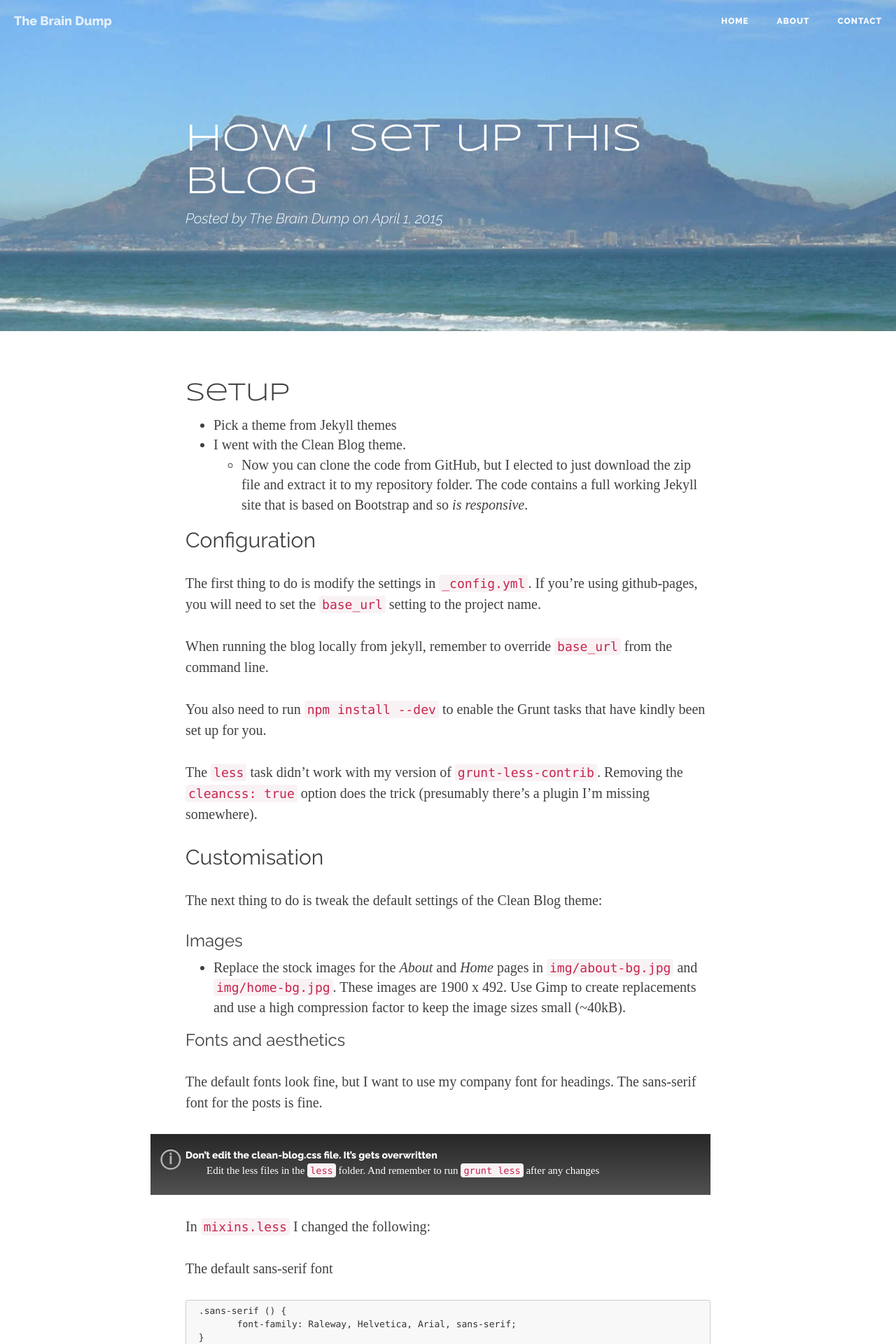
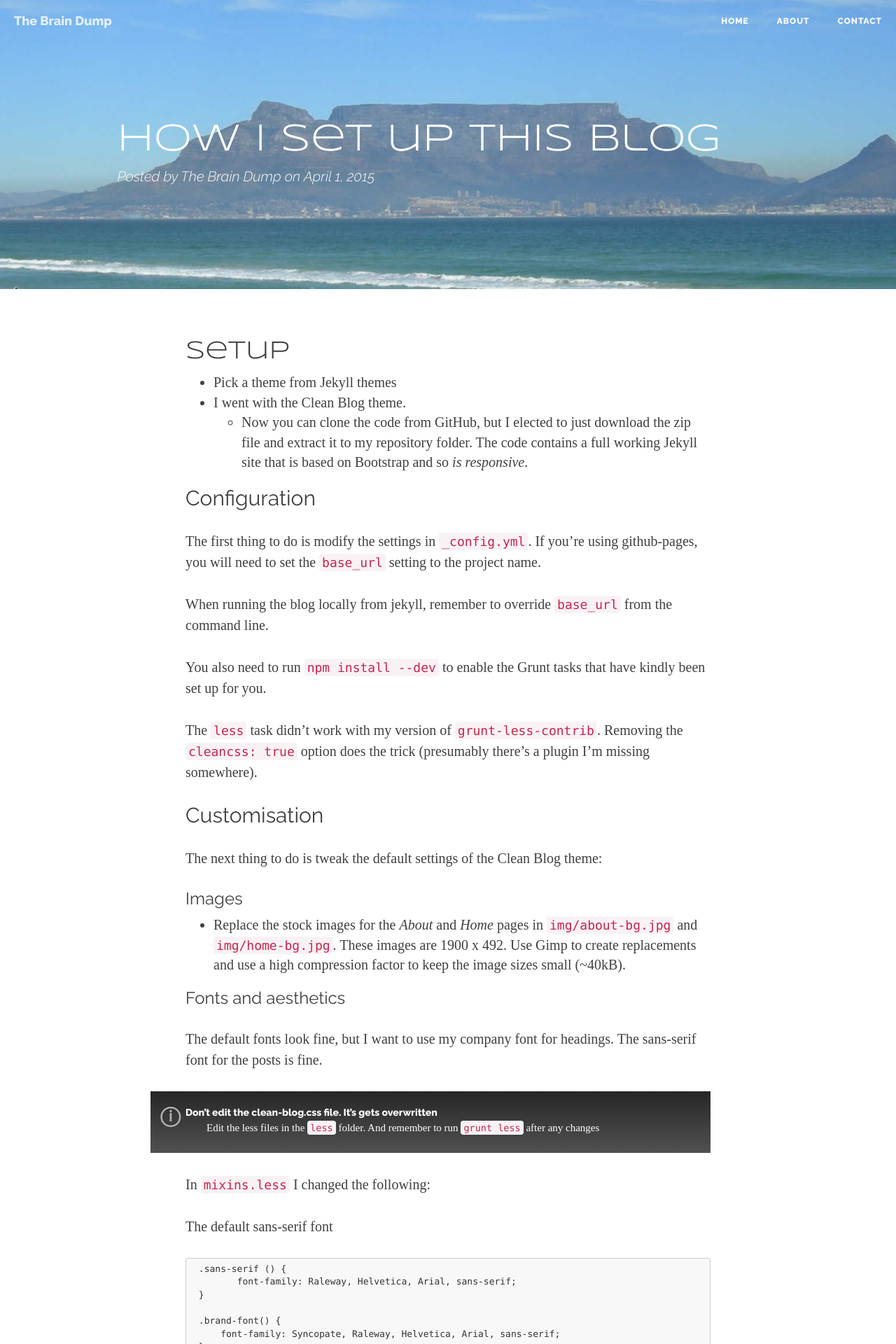
Before and after one commit to CjS77/CjS77.github.io, a Jekyll site: the page built from _posts/2015-04-01-how-i-set-up-this-blog.markdown, in a window 1280 px wide. Shown: the top 1920 px of the page at 70% size. Built offline with Jekyll 4.4.1, drawn with Linux system fonts in a browser that asks for light colours; nearby versions of some CDN libraries; library files that are not in the unit come from our copies.

Commit message:
Widened blog post width for large screens

```diff
--- a/_layouts/post.html
+++ b/_layouts/post.html
@@ -6,7 +6,7 @@
 <header class="intro-header" style="background-image: url('{{ site.baseurl }}/{% if page.header-img %}{{ page.header-img }}{% else %}{{ site.header-img }}{% endif %}')">
     <div class="container">
         <div class="row">
-            <div class="col-lg-8 col-lg-offset-2 col-md-10 col-md-offset-1">
+            <div class="col-lg-10 col-lg-offset-1 col-md-10 col-md-offset-1">
                 <div class="post-heading">
                     <h1>{{ page.title }}</h1>
                     {% if page.subtitle %}
```
